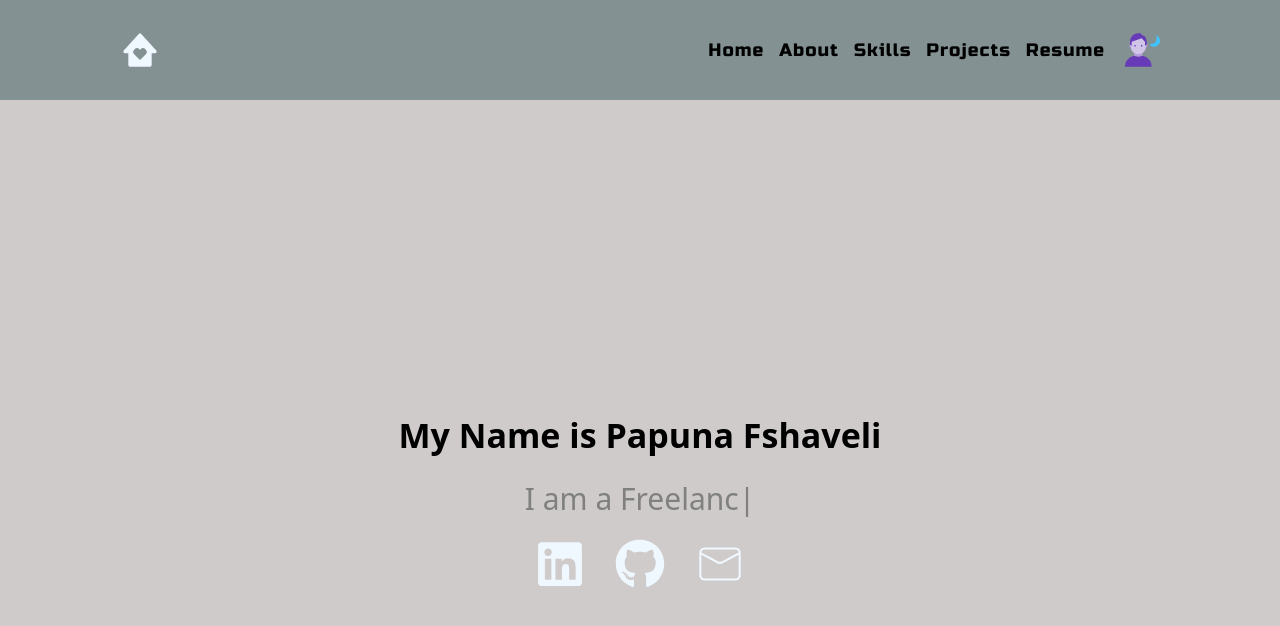
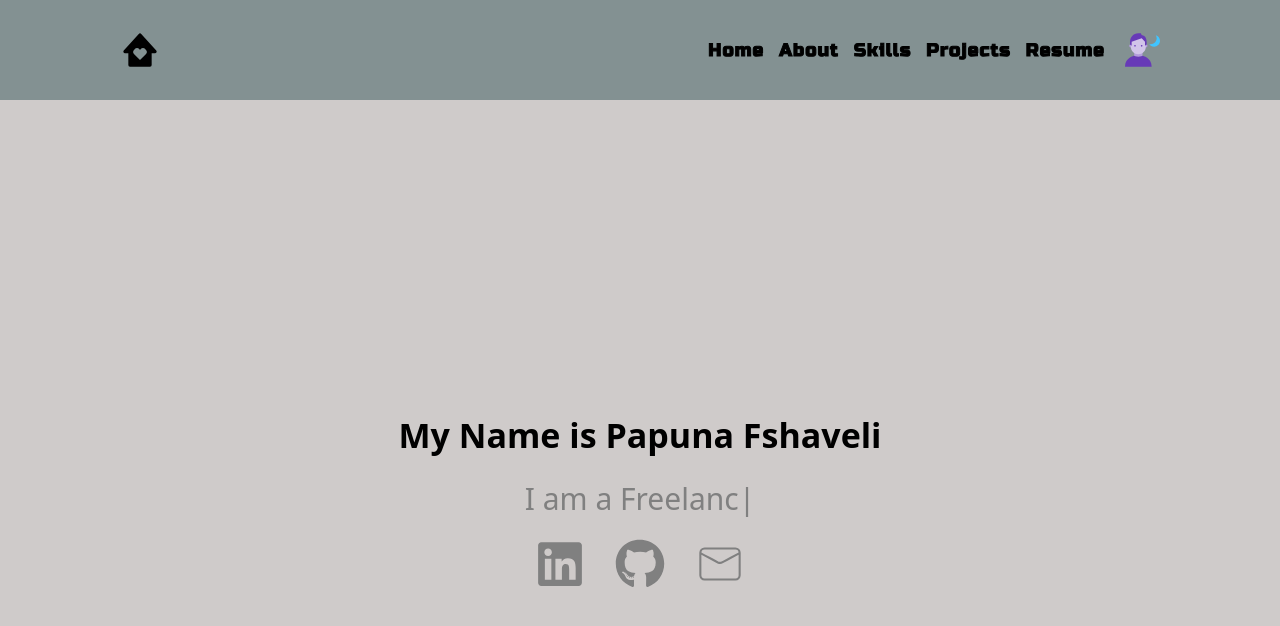
Before and after one commit to papunafshaveli/Resume-Papuna-Fshaveli, a React (Vite) app: page / in a window 1280 px wide. Both pictures are taken after a click on the icon 1140 px from the left and 50 px from the top of the page. Shown: the top 626 px of the page. Built offline with nearby package versions, Linux system fonts and the light colour scheme.

Commit message:
edit header styles

```diff
--- a/src/components/Header/Header.tsx
+++ b/src/components/Header/Header.tsx
@@ -54,7 +54,7 @@ const Header = ({
           <BiHomeSmile size={40} onClick={() => navigate("/")} />
         ) : (
           <BiSolidHomeHeart
-            color="black"
+            style={{ fill: "black" }}
             size={40}
             onClick={() => navigate("/")}
           />
--- a/src/components/Header/styles.ts
+++ b/src/components/Header/styles.ts
@@ -61,6 +61,7 @@ export const StyledNav = styled.nav`
 `;
 
 export const StyledNavLink = styled(NavLink)<{ $themes: boolean }>`
+  -webkit-text-stroke: 1px black;
   text-decoration: none;
   font-family: "Russo One", sans-serif;
   letter-spacing: 1px;
@@ -68,15 +69,34 @@ export const StyledNavLink = styled(NavLink)<{ $themes: boolean }>`
 
   color: ${(props) => (props.$themes ? "white" : "black")};
 
-  &:focus {
-    text-decoration: underline;
-  }
-
   cursor: pointer;
 
   &:hover {
-    text-decoration: underline;
-    text-decoration-color: bisque;
-    text-decoration-thickness: 2px;
+    animation: wiggle 3s linear infinite;
+    @keyframes wiggle {
+      0%,
+      7% {
+        transform: rotateZ(0);
+      }
+      15% {
+        transform: rotateZ(-15deg);
+      }
+      20% {
+        transform: rotateZ(10deg);
+      }
+      25% {
+        transform: rotateZ(-10deg);
+      }
+      30% {
+        transform: rotateZ(6deg);
+      }
+      35% {
+        transform: rotateZ(-4deg);
+      }
+      40%,
+      100% {
+        transform: rotateZ(0);
+      }
+    }
   }
 `;
--- a/src/pages/Home/Home.tsx
+++ b/src/pages/Home/Home.tsx
@@ -57,14 +57,18 @@ const Home = () => {
         <FaLinkedin
           size={50}
           onClick={visitLinkedin}
-          style={{ cursor: "pointer" }}
+          style={{ cursor: "pointer", fill: "GrayText" }}
         />
         <FaGithub
           size={50}
           onClick={visitGithub}
-          style={{ cursor: "pointer" }}
+          style={{ cursor: "pointer", fill: "GrayText" }}
         />
-        <CiMail size={50} onClick={sendEmail} style={{ cursor: "pointer" }} />
+        <CiMail
+          size={50}
+          onClick={sendEmail}
+          style={{ cursor: "pointer", fill: "GrayText" }}
+        />
       </Contact>
     </HomePageContainer>
   );
```
